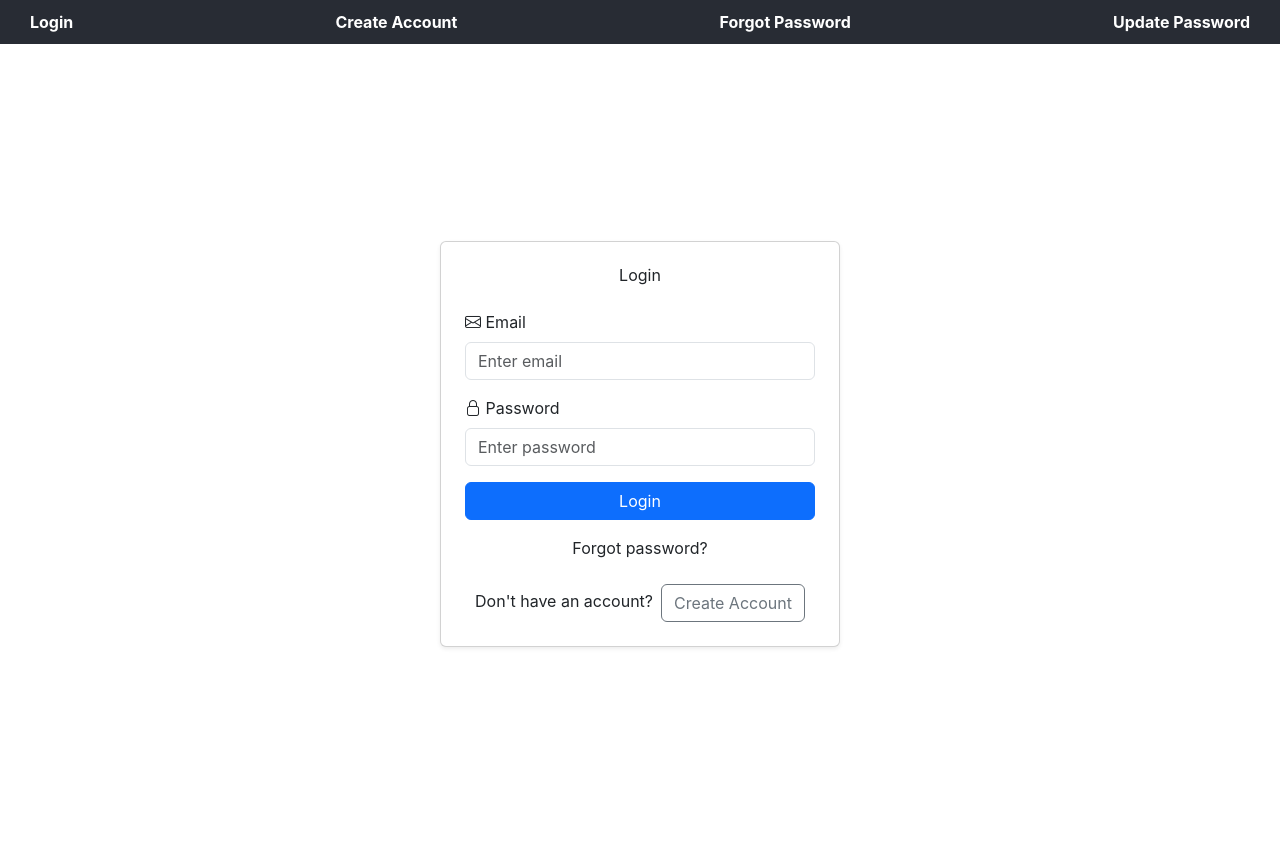
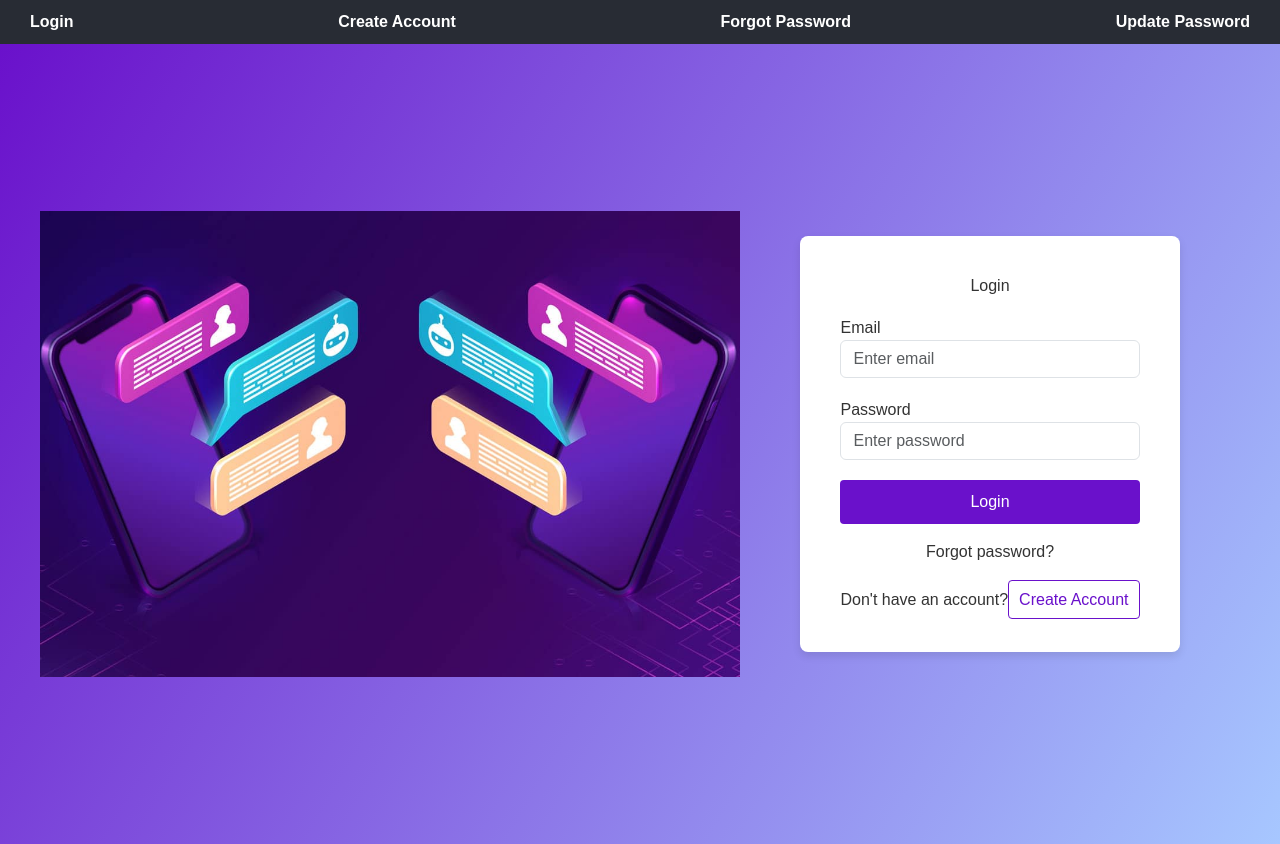
Before and after one commit to kaabouc/chatAppliaction-frontend, a React (Create React App) app: page / in a window 1280 px wide. Built offline with nearby package versions, Linux system fonts and the light colour scheme.

Commit message:
commit search message between 2 user

```diff
--- /dev/null
+++ b/src/components/Login.css
@@ -0,0 +1,107 @@
+body {
+    margin: 0;
+    padding: 0;
+    font-family: 'Arial', sans-serif;
+  }
+
+  .login-container {
+    display: flex;
+    height: 100vh;
+    align-items: center;
+    justify-content: center;
+    background: linear-gradient(120deg, #6a11cb, #a7c7ff);
+    color: white;
+
+  }
+
+  .login-image img {
+    max-width: 700px;
+    width: 100%;
+    height: auto;
+    object-fit: cover;
+    animation: slideIn 1.2s ease-in-out;
+  }
+
+  .login-form-container {
+    display: flex;
+    justify-content: center;
+    align-items: center;
+    width: 100%;
+    max-width: 500px;
+
+  }
+
+  .login-card {
+    background: white;
+    color: #333;
+    padding: 40px;
+    border-radius: 8px;
+    box-shadow: 0 4px 8px rgba(0, 0, 0, 0.1);
+    animation: fadeIn 1.2s ease-in-out;
+  }
+
+  h2 {
+    margin-bottom: 20px;
+  }
+
+  .input-container {
+    margin-bottom: 20px;
+  }
+
+  input {
+    width: 100%;
+    padding: 10px;
+    border: 1px solid #ccc;
+    border-radius: 4px;
+  }
+
+  .login-btn {
+    width: 100%;
+    background-color: #6a11cb;
+    color: white;
+    border: none;
+    padding: 10px;
+    border-radius: 4px;
+    cursor: pointer;
+    transition: background-color 0.3s ease;
+  }
+
+  .login-btn:hover {
+    background-color: #2575fc;
+  }
+
+  .create-account-btn {
+    color: #6a11cb;
+    border: 1px solid #6a11cb;
+    padding: 10px;
+    border-radius: 4px;
+    text-decoration: none;
+    transition: background-color 0.3s ease, color 0.3s ease;
+  }
+
+  .create-account-btn:hover {
+    background-color: #6a11cb;
+    color: white;
+  }
+
+  @keyframes slideIn {
+    0% {
+      opacity: 0;
+      transform: translateX(-100px);
+    }
+    100% {
+      opacity: 1;
+      transform: translateX(0);
+    }
+  }
+
+  @keyframes fadeIn {
+    0% {
+      opacity: 0;
+      transform: translateY(50px);
+    }
+    100% {
+      opacity: 1;
+      transform: translateY(0);
+    }
+  }
--- a/src/components/Login.js
+++ b/src/components/Login.js
@@ -1,6 +1,7 @@
 import React, { useState } from 'react';
 import { Link, useNavigate } from 'react-router-dom';
 import { useAuth } from '../context/AuthContext'; // Import useAuth from AuthContext
+import './Login.css';
 
 const Login = () => {
   const [email, setEmail] = useState('');
@@ -21,12 +22,19 @@ const Login = () => {
   };
 
     return (
-        <div className="d-flex justify-content-center align-items-center vh-100">
-            <div className="card p-4 shadow-sm" style={{ maxWidth: '400px', width: '100%' }}>
-                <h2 className="text-center mb-4">Login</h2>
+        <div className="login-container " >
+      <div className="login-image">
+        <img
+          src="chat.jpg"
+          alt="Login"
+        />
+      </div>
+      <div className="login-form-container">
+        <div className="login-card">
+          <h2 className="text-center">Login</h2>
           <form onSubmit={handleSubmit}>
-                    <div className="mb-3">
-                        <label className="form-label"><i className="bi bi-envelope"></i> Email</label>
+            <div className="input-container">
+              <label>Email</label>
               <input
                 type="email"
                 className="form-control"
@@ -36,8 +44,8 @@ const Login = () => {
                 required
               />
             </div>
-                    <div className="mb-3">
-                        <label className="form-label"><i className="bi bi-lock"></i> Password</label>
+            <div className="input-container">
+              <label>Password</label>
               <input
                 type="password"
                 className="form-control"
@@ -47,14 +55,17 @@ const Login = () => {
                 required
               />
             </div>
-                    <button type="submit" className="btn btn-primary w-100">Login</button>
+            <button type="submit" className="login-btn">Login</button>
             <div className="text-center mt-3">
               <a href="/forgot-password">Forgot password?</a>
             </div>
           </form>
           <div className="text-center mt-4">
             <span>Don't have an account?</span>
-                    <Link to="/create-account" className="btn btn-outline-secondary ms-2">Create Account</Link>
+            <Link to="/create-account" className="create-account-btn">
+              Create Account
+            </Link>
+          </div>
         </div>
       </div>
     </div>
```
Also changed, not shown: src/components/Chat.js (+235 -79 lines), public/chat.jpg (added). Lines whose indentation alone changed are shown as unchanged.
